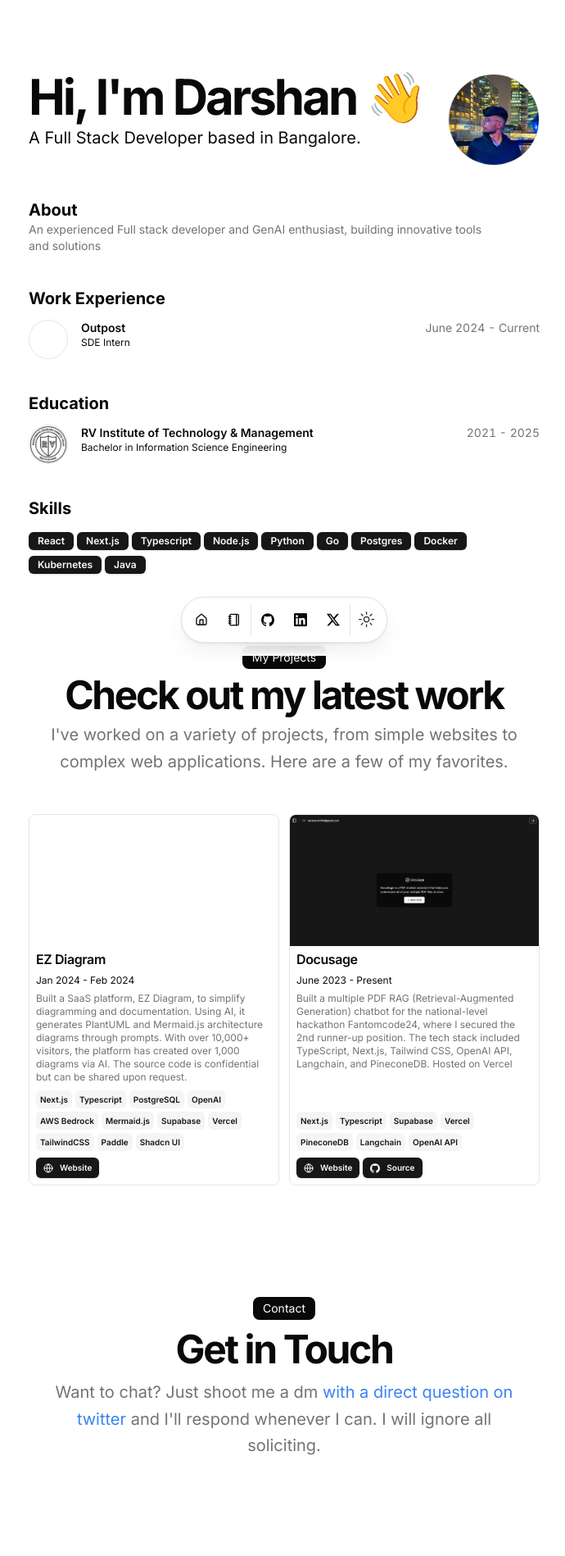
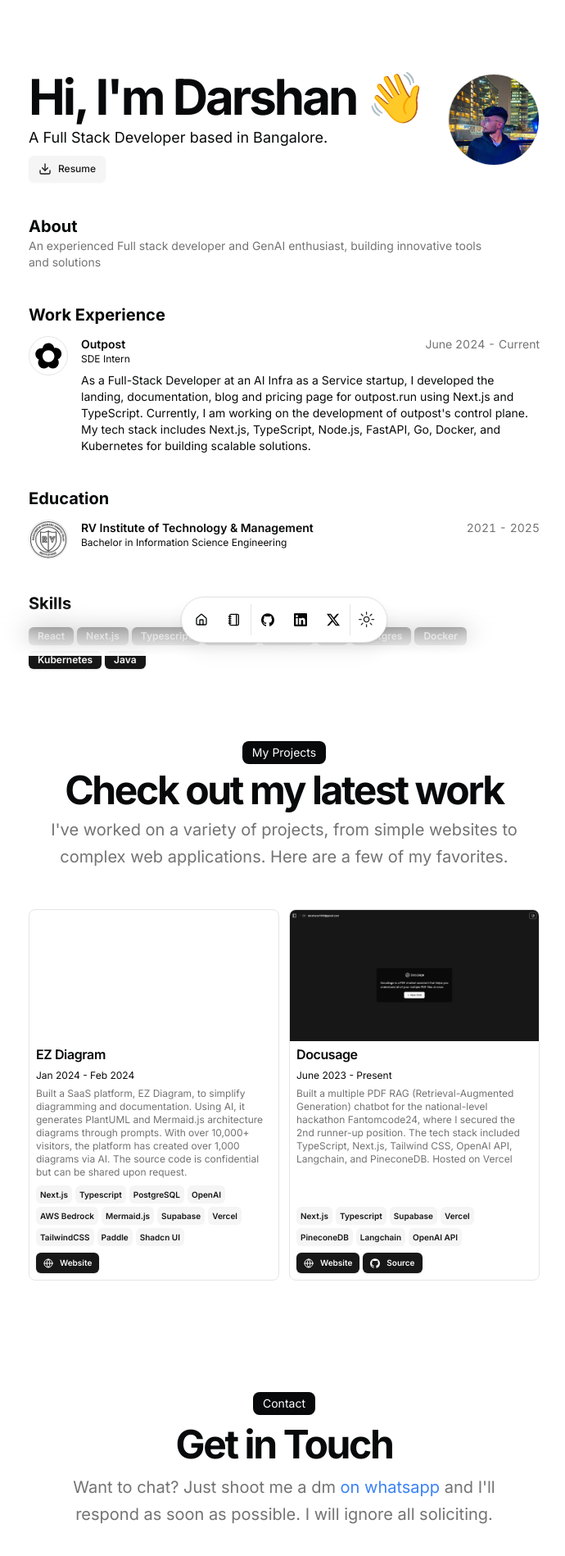
Before and after one commit to darshansrc/portfolio, a Next.js app: page / in a window 1280 px wide. Shown: the top 1898 px of the page at 82% size, without its empty margins (293-983 px from the left). Built offline with nearby package versions, Linux system fonts and the light colour scheme; grey boxes are pictures that could not be loaded.

Commit message:
[fix]: content

```diff
--- a/src/app/page.tsx
+++ b/src/app/page.tsx
@@ -5,7 +5,9 @@
 import { ResumeCard } from "@/components/resume-card";
 import { Avatar, AvatarFallback, AvatarImage } from "@/components/ui/avatar";
 import { Badge } from "@/components/ui/badge";
+import { Button } from "@/components/ui/button";
 import { DATA } from "@/data/resume";
+import { Download } from "lucide-react";
 import Link from "next/link";
 import Markdown from "react-markdown";
 
@@ -25,10 +27,19 @@
                 text={`Hi, I'm ${DATA.name.split(" ")[0]} 👋`}
               />
               <BlurFadeText
-                className="max-w-[600px] md:text-xl"
+                className="max-w-[600px] text-sm md:text-lg"
                 delay={BLUR_FADE_DELAY}
                 text={DATA.description}
               />
+
+              <BlurFade delay={BLUR_FADE_DELAY}>
+                <Link href={"/resume.pdf"}>
+                  <Button size={"sm"} variant={"secondary"}>
+                    <Download className="mr-2 size-4" />
+                    Resume
+                  </Button>
+                </Link>
+              </BlurFade>
             </div>
             <BlurFade delay={BLUR_FADE_DELAY}>
               <Avatar className="size-28 border  object-top ">
@@ -167,12 +178,12 @@
               <p className="mx-auto max-w-[600px] text-muted-foreground md:text-xl/relaxed lg:text-base/relaxed xl:text-xl/relaxed">
                 Want to chat? Just shoot me a dm{" "}
                 <Link
-                  href={DATA.contact.social.X.url}
+                  href={DATA.contact.whatsapp}
                   className="text-blue-500 hover:underline"
                 >
-                  with a direct question on twitter
+                  on whatsapp
                 </Link>{" "}
-                and I&apos;ll respond whenever I can. I will ignore all
+                and I&apos;ll respond as soon as possible. I will ignore all
                 soliciting.
               </p>
             </div>
--- a/src/components/resume-card.tsx
+++ b/src/components/resume-card.tsx
@@ -29,7 +29,7 @@
   period,
   description,
 }: ResumeCardProps) => {
-  const [isExpanded, setIsExpanded] = React.useState(false);
+  const [isExpanded, setIsExpanded] = React.useState(true);
 
   const handleClick = (e: React.MouseEvent<HTMLAnchorElement, MouseEvent>) => {
     if (description) {
@@ -50,7 +50,7 @@
             <AvatarImage
               src={logoUrl}
               alt={altText}
-              className={cn(altText === "Outpost" && "p-1.5  invert ")}
+              className={cn(altText === "Outpost" && "p-1.5  dark:invert  ")}
             />
             <AvatarFallback>{altText[0]}</AvatarFallback>
           </Avatar>
@@ -80,7 +80,7 @@
                   )}
                 />
               </h3>
-              <div className="text-xs sm:text-sm tabular-nums text-muted-foreground text-right">
+              <div className="text-xs sm:text-sm shrink-0 tabular-nums text-muted-foreground text-right">
                 {period}
               </div>
             </div>
--- a/src/data/resume.tsx
+++ b/src/data/resume.tsx
@@ -30,6 +30,7 @@
   contact: {
     email: "darshansr1618@gmail.com",
     tel: "+918088597575",
+    whatsapp: "https://wa.me/918088597575",
     social: {
       GitHub: {
         name: "GitHub",
```
Also changed, not shown: 1 other file (tests, documents, lock files or other folders).
